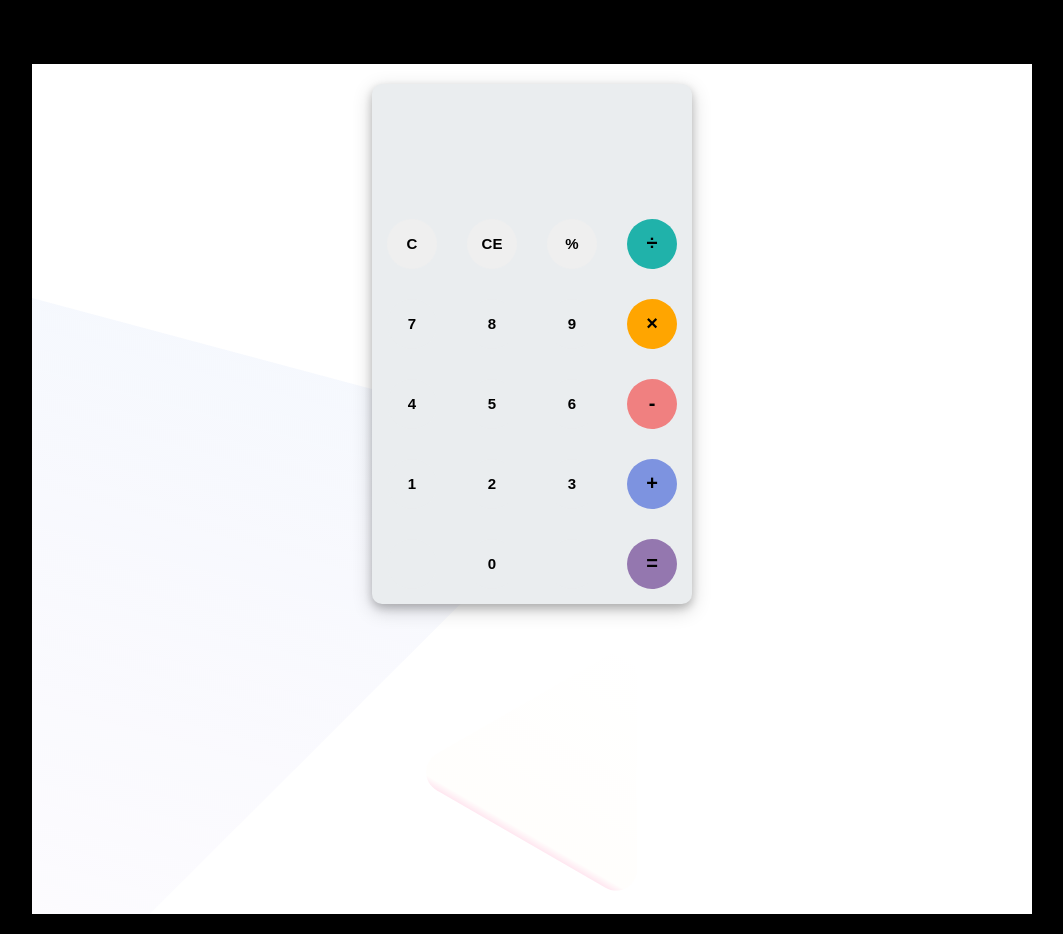
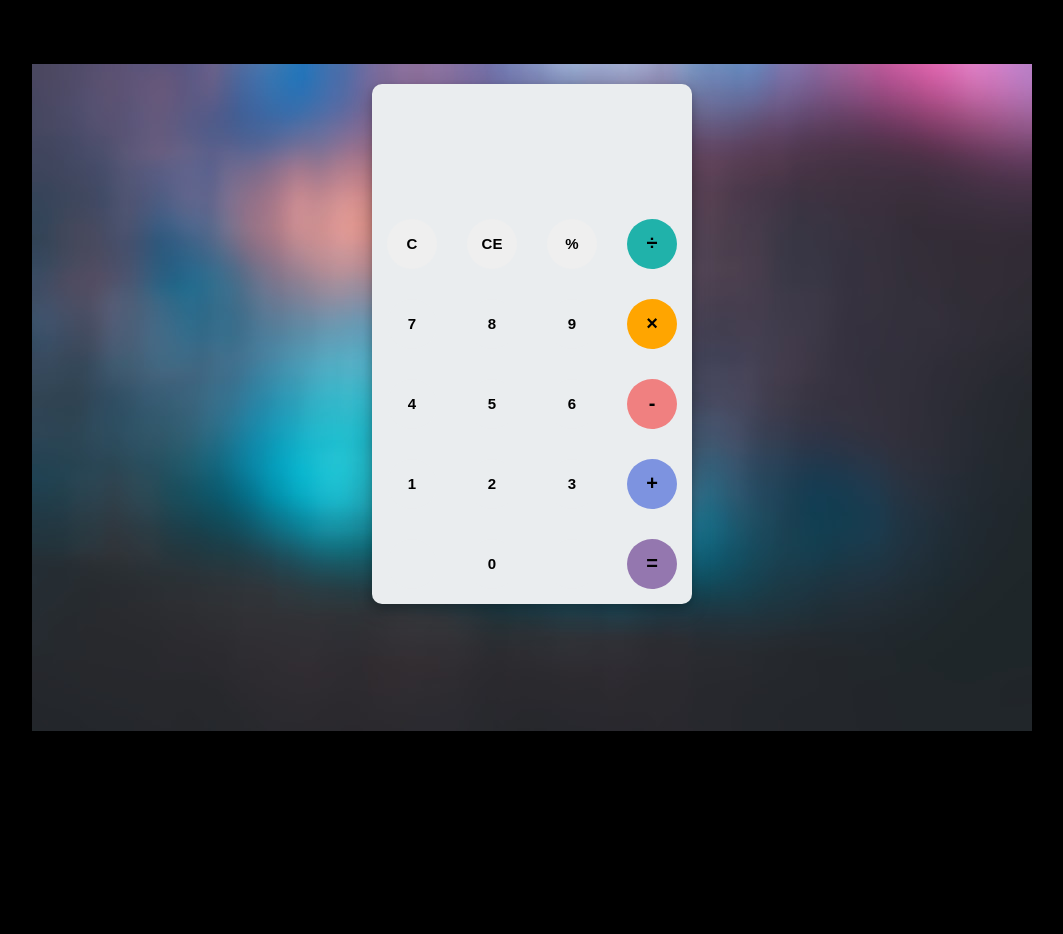
Before and after one commit to Asitkdey540/Calculator, a plain HTML site: page index.html in a window 1280 px wide. Shown: the whole page, without its empty margins (108-1171 px from the left). Drawn offline with Linux system fonts and the light colour scheme.

Commit message:
few edits

```diff
--- a/style.css
+++ b/style.css
@@ -5,7 +5,7 @@ body{
 #container{
     width: 1000px;
     height: 850px;
-    background-image: url(image/bg.png); /*  linear-gradient(rgba(0, 0, 0, 0.3), rgba(0, 0, 0, 0.3)),  */
+    background-image: url(image/photo.jpg); /*  linear-gradient(rgba(0, 0, 0, 0.3), rgba(0, 0, 0, 0.3)),  */
     background-repeat: no-repeat;
     margin: 20px auto;
 }
```
Also changed, not shown: image/AdobeStock.jpeg (deleted), image/photo.jpg (added).
